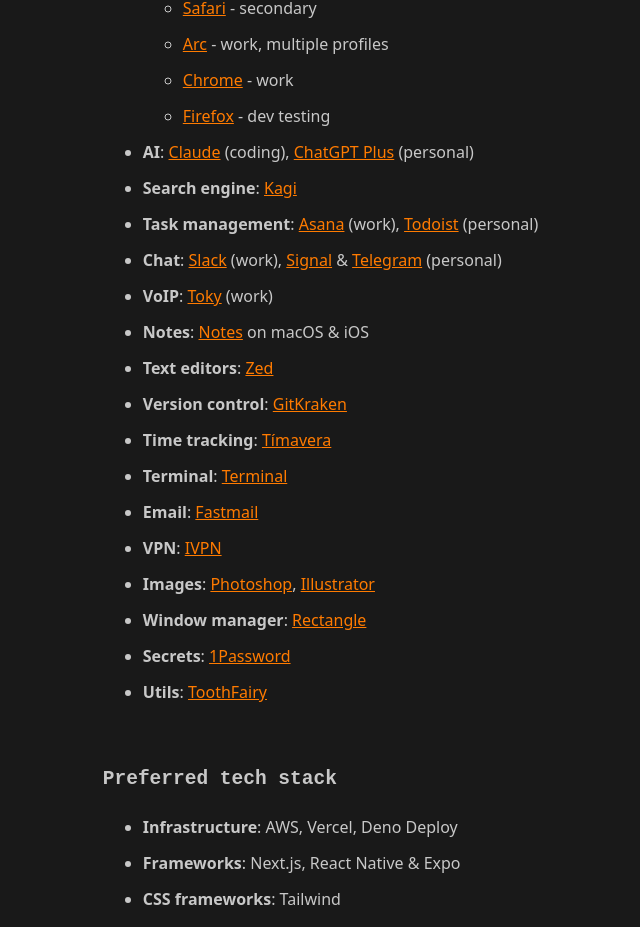
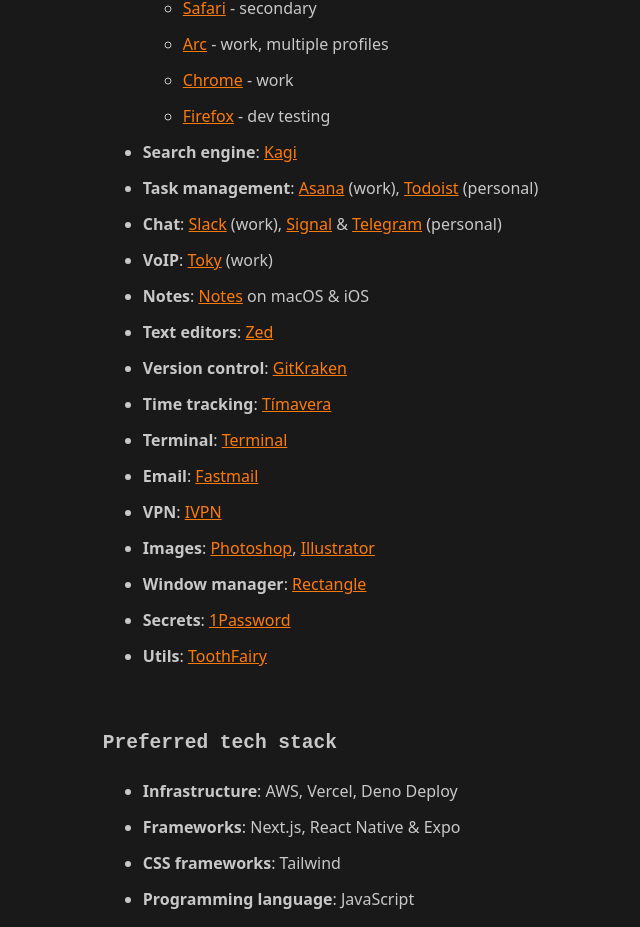
Before and after one commit to jonrh/jonrh.is, a Next.js app: page /tools in a window 1280 px wide. Shown: the part 1555-2482 px from the top of the page, without its empty margins (222-862 px from the left). Built offline with nearby package versions, Linux system fonts and the light colour scheme.

Commit message:
Removed AI tool line that is now redundant

```diff
--- a/pages/tools.js
+++ b/pages/tools.js
@@ -145,7 +145,6 @@
       <li><a href={firefox}>Firefox</a> - dev testing</li>
     </ul>
   </li>
-  <li><strong>AI</strong>: <Claude /> (coding), <ChatGPT /> (personal)</li>
   <li><strong>Search engine</strong>: <a href={kagi}>Kagi</a></li>
   <li><strong>Task management</strong>: <a href="https://asana.com/">Asana</a> (work), <a href="https://todoist.com">Todoist</a> (personal)</li>
   <li><strong>Chat</strong>: <a href="https://slack.com">Slack</a> (work), <a href="https://www.signal.org">Signal</a> & <a href="https://telegram.org">Telegram</a> (personal)</li>
```
